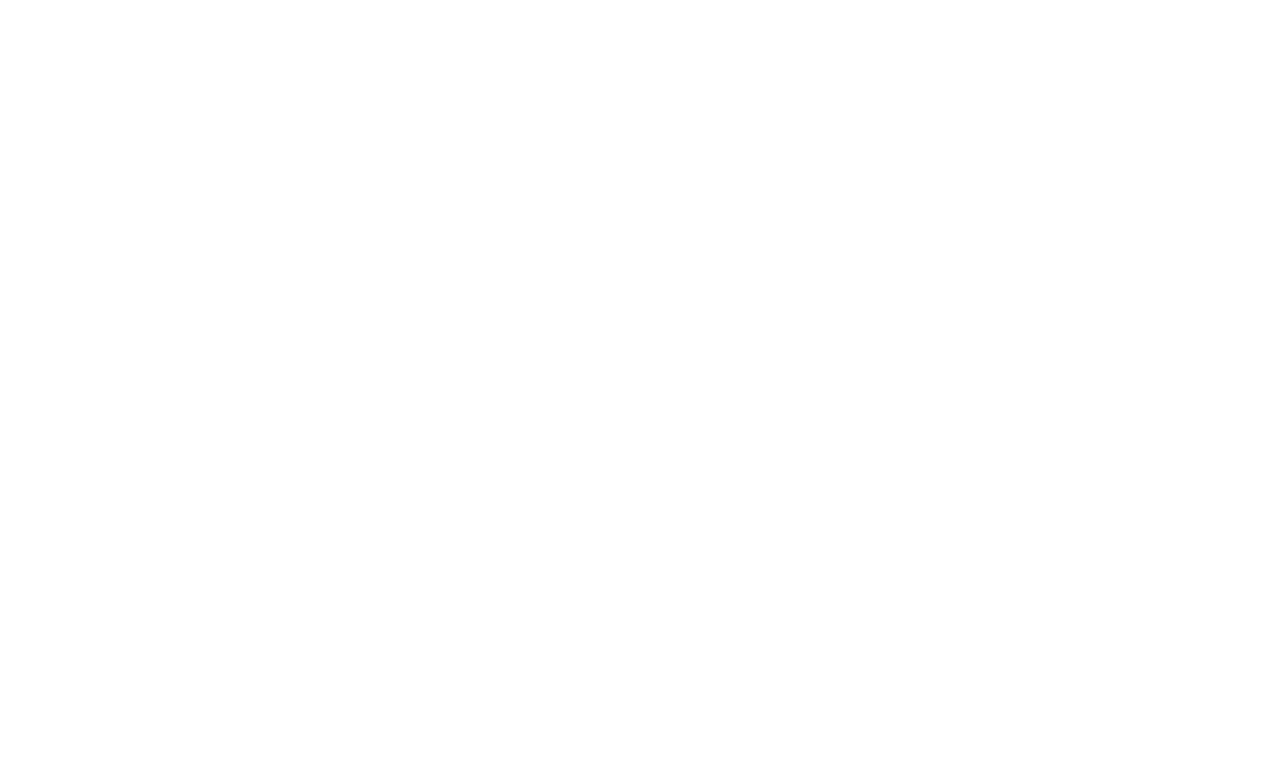
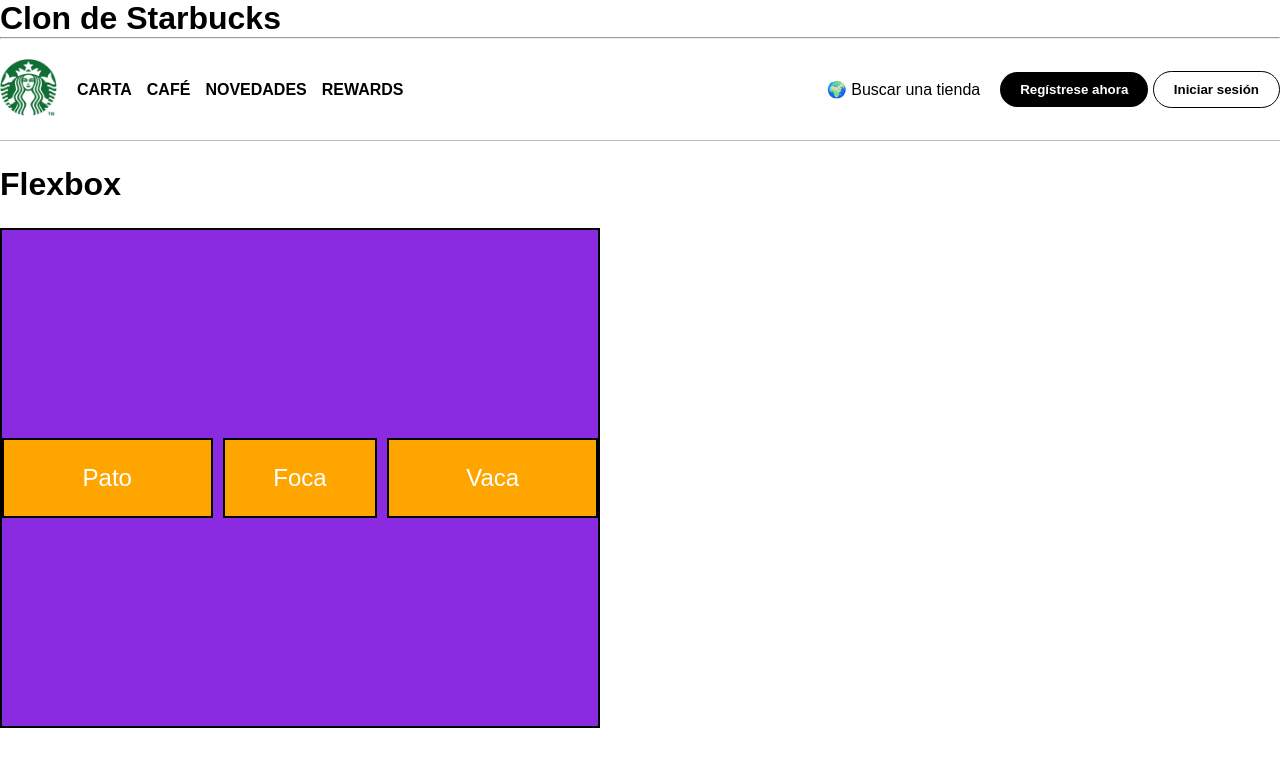
Before and after one commit to AlFlak76mm/web-c-fundamentos-desarrollo-web, a plain HTML site: page 05-alineacion-con-flexbox/index.html in a window 1280 px wide. Drawn offline with Linux system fonts and the light colour scheme.

Commit message:
Maquetacion con flexbox; Clon de Starbucks

```diff
--- a/05-alineacion-con-flexbox/index.html
+++ b/05-alineacion-con-flexbox/index.html
@@ -1,12 +1,54 @@
 <!DOCTYPE html>
 <html lang="en">
-<head>
-    <meta charset="UTF-8">
-    <meta name="viewport" content="width=device-width, initial-scale=1.0">
+  <head>
+    <meta charset="UTF-8" />
+    <meta name="viewport" content="width=device-width, initial-scale=1.0" />
     <title>Document</title>
-    <link rel="stylesheet" href="style.css">
-</head>
-<body>
+    <link rel="stylesheet" href="style.css" />
+  </head>
 
-</body>
+  <body>
+    <h1>Clon de Starbucks</h1>
+    <hr />
+
+    <header>
+      <div class="container">
+        <div class="header-left">
+          <div class="logo">
+            <img src="./assets/logo.png" alt="" width="57px" />
+          </div>
+          <nav>
+            <a href="...">carta</a>
+            <a href="...">café</a>
+            <a href="...">novedades</a>
+            <a href="...">rewards</a>
+          </nav>
+        </div>
+
+        <!-- Aquí puede ir un buscador -->
+
+        <div class="header-right">
+          <div class="locacion">
+            <a href="...">
+              <span>🌍</span>
+              <span>Buscar una tienda</span>
+            </a>
+          </div>
+          <div class="iniciar">
+            <button class="btn-registro">Regístrese ahora</button>
+            <button class="btn-iniciar">Iniciar sesión</button>
+          </div>
+        </div>
+      </div>
+    </header>
+
+    <!-- Conceptos Flexbox -->
+    <h1 style="margin: 25px 0">Flexbox</h1>
+    <div class="contenedor-flexible">
+      <div class="boxy pato">Pato</div>
+      <div class="boxy foca">Foca</div>
+      <div class="boxy vaca">Vaca</div>
+      <!-- <div class="boxy perro">Perro</div> -->
+    </div>
+  </body>
 </html>
--- a/05-alineacion-con-flexbox/style.css
+++ b/05-alineacion-con-flexbox/style.css
@@ -0,0 +1,133 @@
+
+*{
+    margin: 0;
+    padding: 0;
+    box-sizing: border-box;
+    font-family: sans-serif;
+}
+
+/* Clon de starbucks */
+header{
+    display: flex;
+    justify-content: center;
+    /* background-color: lightsteelblue; */
+    padding: 20px 0;
+    border-bottom: 1px solid #bdbdbd;
+}
+
+.container{
+    width: 100%;
+    display: flex;
+    justify-content: space-between;
+    max-width: 1300px;
+}
+
+.header-left{
+    display: flex;
+    align-items: center;
+    column-gap: 20px;
+}
+
+nav{
+    display: flex;
+    gap: 15px;
+}
+
+.header-left nav a{
+    text-transform: uppercase;
+    text-decoration: none;
+    font-weight: bold;
+    color: black;
+    transition-duration: .5s;
+}
+
+.header-left nav a:hover{
+    color: #00754a;
+}
+
+.header-right{
+    display: flex;
+    column-gap: 20px;
+    align-items: center;
+}
+
+.locacion a{
+    text-decoration: none;
+    color: black;
+    transition-duration: .5s;
+}
+
+.locacion a:hover{
+color: #00754a;
+}
+
+.btn-registro{
+    padding: 10px 20px;
+    border-radius: 25px;
+    border: none;
+    background-color: black;
+    color: #fff;
+    font-weight: bold;
+    cursor: pointer;
+}
+
+.btn-iniciar{
+    padding: 10px 20px;
+    border-radius: 25px;
+    border: 1px solid black;
+    background-color: #fff;
+    color: black;
+    font-weight: bold;
+    cursor: pointer;
+}
+
+/* Practica conceptos */
+
+
+.contenedor-flexible{
+  display: flex;
+  flex-direction: row;
+  justify-content:flex-start;
+  align-items: center;
+  align-content: flex-start;
+  flex-wrap: nowrap;
+  gap: 10px;
+  background-color: blueviolet;
+  border: 2px solid black;
+  width: 600px;
+  height: 500px;
+  color: white;
+}
+
+.boxy{
+  display: flex;
+  /* width: 50%; */
+  height: 80px;
+  background-color: orange;
+  border: 2px solid black;
+  font-size: 1.5rem;
+  justify-content: center;
+  align-items: center;
+}
+
+.pato{
+    align-self: auto;
+    width: 50px;
+    width: 40%;
+}
+
+.foca{
+    align-self: auto;
+    width: 40%;
+    flex-shrink: 3;
+}
+
+/* .perro{
+    align-self: auto;
+    flex-grow: 1;
+} */
+
+.vaca{
+    align-self: auto;
+    width: 40%;
+}
```
Also changed, not shown: 05-alineacion-con-flexbox/assets/logo.png (added).
